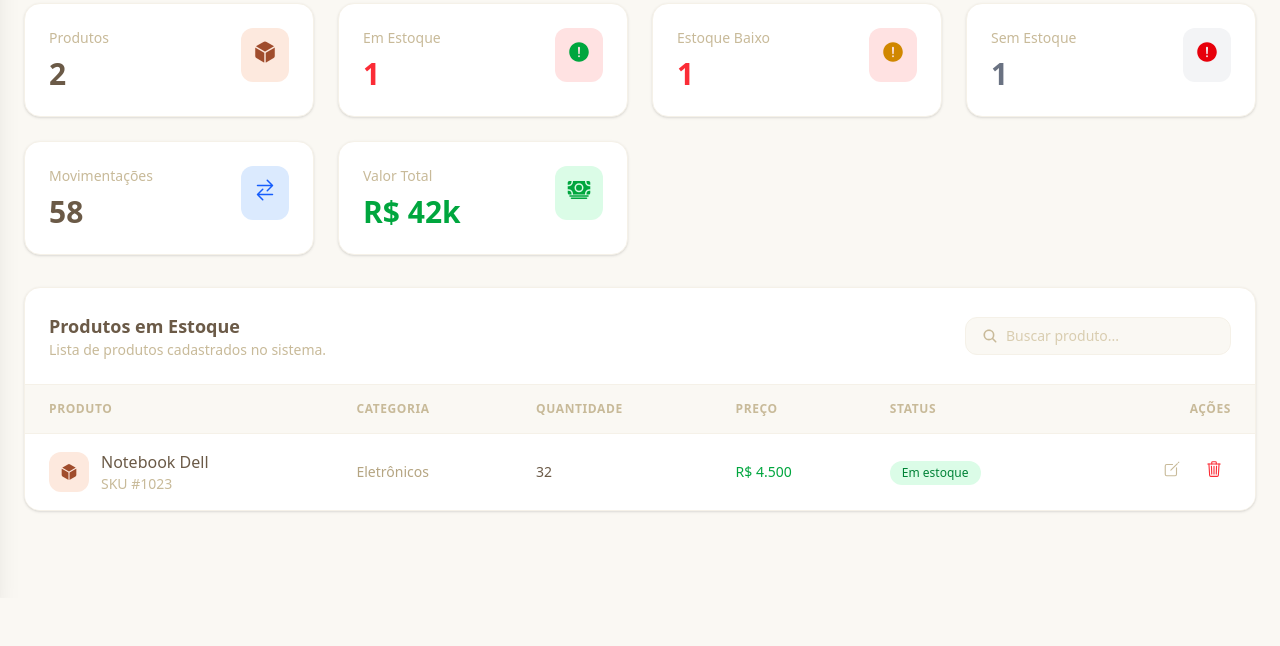
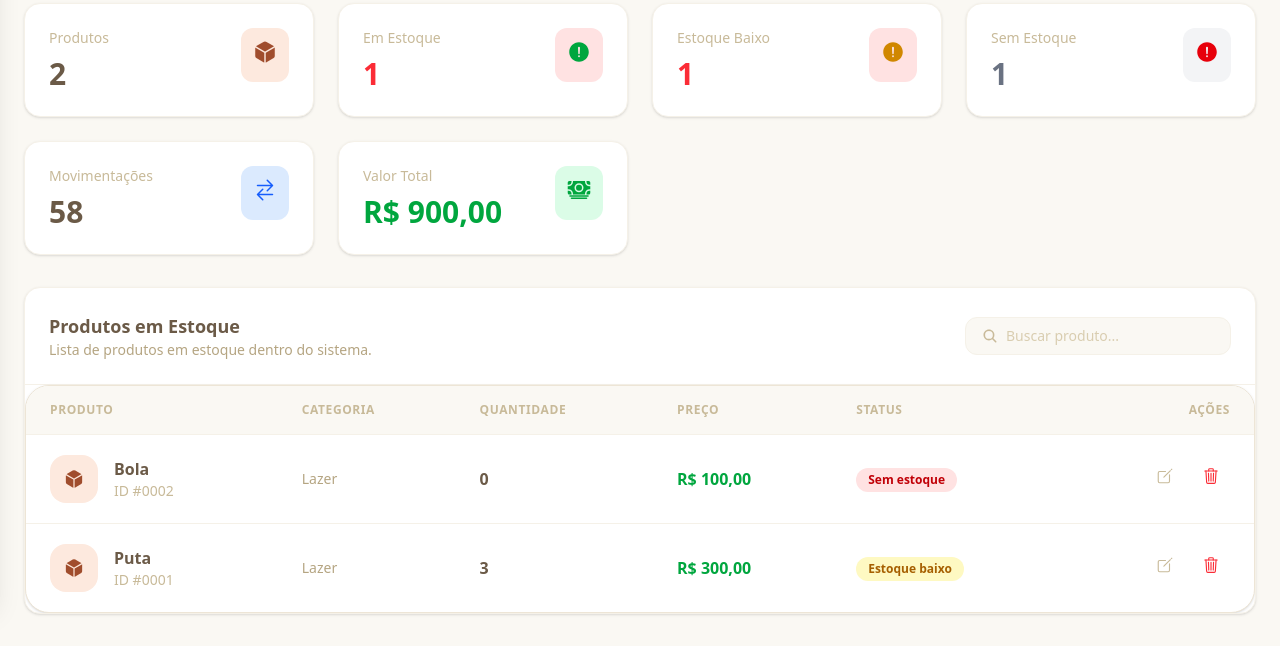
Before and after one commit to Joao-Valerio/Estoque, a Django app: page /estoque/ in a window 1280 px wide. Shown: the part 202-848 px from the top of the page. Before the commit the page ends 714 px from the top, so only its background shows below. Run offline with Django 5.2, Linux system fonts and the light colour scheme; data comes from the database, SQL or seed files in the repository; style sheets or scripts are compiled from the project's sources.

Commit message:
feat: removeno mock da tabela e pegando dados reais

```diff
--- a/website/templates/estoque.html
+++ b/website/templates/estoque.html
@@ -23,9 +23,7 @@
         <!-- ACTIONS -->
         <div class="flex items-center gap-3">
 
-            <a
-                href="{% url 'create_produto' %}"
-                class="
+            <a href="{% url 'create_produto' %}" class="
                     inline-flex items-center gap-2
                     rounded-xl
                     bg-stone-700
@@ -35,13 +33,9 @@
                     transition-all
                     hover:bg-stone-800
                     btn-primary
-                "
-            >
+                ">
 
-                <ion-icon
-                    name="add"
-                    class="text-lg "
-                ></ion-icon>
+                <ion-icon name="add" class="text-lg "></ion-icon>
 
                 Novo Produto
 
@@ -73,10 +67,7 @@
 
                 <div class="rounded-xl bg-stone-100 p-3">
 
-                    <ion-icon
-                        name="cube"
-                        class="text-2xl text-stone-700"
-                    ></ion-icon>
+                    <ion-icon name="cube" class="text-2xl text-stone-700"></ion-icon>
 
                 </div>
 
@@ -102,10 +93,7 @@
 
                 <div class="rounded-xl bg-red-100 p-3">
 
-                    <ion-icon
-                        name="alert-circle"
-                        class="text-2xl text-green-600"
-                    ></ion-icon>
+                    <ion-icon name="alert-circle" class="text-2xl text-green-600"></ion-icon>
 
                 </div>
 
@@ -132,10 +120,7 @@
 
                 <div class="rounded-xl bg-red-100 p-3">
 
-                    <ion-icon
-                        name="alert-circle"
-                        class="text-2xl text-yellow-600"
-                    ></ion-icon>
+                    <ion-icon name="alert-circle" class="text-2xl text-yellow-600"></ion-icon>
 
                 </div>
 
@@ -161,10 +146,7 @@
 
                 <div class="rounded-xl bg-gray-100 p-3">
 
-                    <ion-icon
-                        name="alert-circle"
-                        class="text-2xl text-red-600"
-                    ></ion-icon>
+                    <ion-icon name="alert-circle" class="text-2xl text-red-600"></ion-icon>
 
                 </div>
 
@@ -191,10 +173,7 @@
 
                 <div class="rounded-xl bg-blue-100 p-3">
 
-                    <ion-icon
-                        name="swap-horizontal"
-                        class="text-2xl text-blue-600"
-                    ></ion-icon>
+                    <ion-icon name="swap-horizontal" class="text-2xl text-blue-600"></ion-icon>
 
                 </div>
 
@@ -214,17 +193,14 @@
                     </p>
 
                     <h2 class="text-3xl font-bold text-green-600">
-                        R$ 42k
+                        R$ {{ valor_total|floatformat:2 }}
                     </h2>
 
                 </div>
 
                 <div class="rounded-xl bg-green-100 p-3">
 
-                    <ion-icon
-                        name="cash"
-                        class="text-2xl text-green-600"
-                    ></ion-icon>
+                    <ion-icon name="cash" class="text-2xl text-green-600"></ion-icon>
 
                 </div>
 
@@ -246,8 +222,8 @@
                     Produtos em Estoque
                 </h2>
 
-                <p class="text-sm text-sand-500">
-                    Lista de produtos cadastrados no sistema.
+                <p class="text-sm text-sand-600">
+                    Lista de produtos em estoque dentro do sistema.
                 </p>
 
             </div>
@@ -255,57 +231,59 @@
             <!-- SEARCH -->
             <div class="flex items-center gap-2 rounded-xl border border-sand-100 bg-sand-50 px-4 py-2">
 
-                <ion-icon
-                    name="search"
-                    class="text-sand-500"
-                ></ion-icon>
+                <ion-icon name="search" class="text-sand-500"></ion-icon>
 
-                <input
-                    type="text"
-                    placeholder="Buscar produto..."
-                    class="
+                <input type="text" placeholder="Buscar produto..." class="
                         w-52
                         bg-transparent
                         text-sm
                         outline-none
                         placeholder-sand-400
-                    "
-                >
+                    ">
 
             </div>
 
         </div>
 
         <!-- TABLE -->
+        <div class="overflow-hidden rounded-3xl border border-sand-200 bg-white shadow-sm">
+
             <div class="overflow-x-auto">
 
-            <table class="min-w-full divide-y divide-sand-100">
+                <table class="w-full min-w-full table-auto">
 
-                <thead class="bg-sand-50">
+                    <!-- HEADER -->
+                    <thead class="border-b border-sand-100 bg-sand-50">
 
                         <tr>
 
-                        <th class="px-6 py-4 text-left text-xs font-semibold uppercase tracking-wider text-sand-500">
+                            <th
+                                class="px-6 py-4 text-left text-xs font-semibold uppercase tracking-wider text-sand-500">
                                 Produto
                             </th>
 
-                        <th class="px-6 py-4 text-left text-xs font-semibold uppercase tracking-wider text-sand-500">
+                            <th
+                                class="px-6 py-4 text-left text-xs font-semibold uppercase tracking-wider text-sand-500">
                                 Categoria
                             </th>
 
-                        <th class="px-6 py-4 text-left text-xs font-semibold uppercase tracking-wider text-sand-500">
+                            <th
+                                class="px-6 py-4 text-left text-xs font-semibold uppercase tracking-wider text-sand-500">
                                 Quantidade
                             </th>
 
-                        <th class="px-6 py-4 text-left text-xs font-semibold uppercase tracking-wider text-sand-500">
+                            <th
+                                class="px-6 py-4 text-left text-xs font-semibold uppercase tracking-wider text-sand-500">
                                 Preço
                             </th>
 
-                        <th class="px-6 py-4 text-left text-xs font-semibold uppercase tracking-wider text-sand-500">
+                            <th
+                                class="px-6 py-4 text-left text-xs font-semibold uppercase tracking-wider text-sand-500">
                                 Status
                             </th>
 
-                        <th class="px-6 py-4 text-right text-xs font-semibold uppercase tracking-wider text-sand-500">
+                            <th
+                                class="px-6 py-4 text-right text-xs font-semibold uppercase tracking-wider text-sand-500">
                                 Ações
                             </th>
 
@@ -313,32 +291,32 @@
 
                     </thead>
 
-                <tbody class="divide-y divide-sand-100 bg-white">
+                    <!-- BODY -->
+                    <tbody class="divide-y divide-sand-100">
 
-                    <!-- ITEM -->
-                    <tr class="transition-colors hover:bg-sand-50">
+                        {% for produto in produtos %}
 
-                        <td class="whitespace-nowrap px-6 py-4">
+                        <tr class="transition hover:bg-sand-50">
 
-                            <div class="flex items-center gap-3">
+                            <!-- PRODUTO -->
+                            <td class="px-6 py-5">
 
-                                <div class="flex h-10 w-10 items-center justify-center rounded-xl bg-stone-100">
+                                <div class="flex items-center gap-4">
 
-                                    <ion-icon
-                                        name="cube"
-                                        class="text-lg text-stone-700"
-                                    ></ion-icon>
+                                    <div class="flex h-12 w-12 items-center justify-center rounded-2xl bg-stone-100">
+
+                                        <ion-icon name="cube" class="text-xl text-stone-700"></ion-icon>
 
                                     </div>
 
                                     <div>
 
-                                    <p class="font-medium text-sand-900">
-                                        Notebook Dell
+                                        <p class="font-semibold text-sand-900">
+                                            {{ produto.nome }}
                                         </p>
 
                                         <p class="text-sm text-sand-500">
-                                        SKU #1023
+                                            ID #{{ produto.pk|stringformat:"04d" }}
                                         </p>
 
                                     </div>
@@ -347,62 +325,98 @@
 
                             </td>
 
-                        <td class="px-6 py-4 text-sm text-sand-600">
-                            Eletrônicos
+                            <!-- CATEGORIA -->
+                            <td class="px-6 py-5 text-sm text-sand-600">
+
+                                {% if produto.categoria %}
+                                {{ produto.categoria.nome }}
+                                {% else %}
+                                Sem categoria
+                                {% endif %}
+
                             </td>
 
-                        <td class="px-6 py-4 text-sm font-medium text-sand-900">
-                            32
+                            <!-- QUANTIDADE -->
+                            <td class="px-6 py-5">
+
+                                <span class="font-semibold text-sand-900">
+                                    {{ produto.quantidade }}
+                                </span>
+
                             </td>
 
-                        <td class="px-6 py-4 text-sm font-medium text-green-600">
-                            R$ 4.500
+                            <!-- PREÇO -->
+                            <td class="px-6 py-5">
+
+                                <span class="font-semibold text-green-600">
+                                    R$ {{ produto.preco|floatformat:2 }}
+                                </span>
+
                             </td>
 
-                        <td class="px-6 py-4">
+                            <!-- STATUS -->
+                            <td class="px-6 py-5">
+
+                                {% if produto.quantidade == 0 %}
+
+                                <span class="
+                                inline-flex items-center rounded-full
+                                bg-red-100 px-3 py-1
+                                text-xs font-semibold text-red-700
+                            ">
+                                    Sem estoque
+                                </span>
+
+                                {% elif produto.quantidade <= produto.quantidade_minima %}
+                                <span class="
+                                inline-flex items-center rounded-full
+                                bg-yellow-100 px-3 py-1
+                                text-xs font-semibold text-yellow-700
+                            ">
+                                    Estoque baixo
+                                </span>
+
+                                {% else %}
 
                                 <span class="
                                 inline-flex items-center rounded-full
                                 bg-green-100 px-3 py-1
-                                text-xs font-medium text-green-700
+                                text-xs font-semibold text-green-700
                             ">
                                     Em estoque
                                 </span>
 
+                                {% endif %}
+
                             </td>
 
-                        <td class="px-6 py-4 text-right">
+                            <!-- AÇÕES -->
+                            <td class="px-6 py-5">
 
                                 <div class="flex items-center justify-end gap-2">
 
-                                <button class="
-                                    rounded-lg
-                                    p-2
+                                    <!-- EDITAR -->
+                                    <a href="{% url 'update_produto' produto.id %}" class="
+                                    rounded-xl p-2.5
                                     text-sand-500
-                                    transition-colors
+                                    transition
                                     hover:bg-sand-100
                                     hover:text-sand-900
                                 ">
 
-                                    <ion-icon
-                                        name="create-outline"
-                                        class="text-lg"
-                                    ></ion-icon>
+                                        <ion-icon name="create-outline" class="text-lg"></ion-icon>
 
-                                </button>
+                                    </a>
 
+                                    <!-- EXCLUIR -->
                                     <button class="
-                                    rounded-lg
-                                    p-2
+                                    rounded-xl p-2.5
                                     text-red-500
-                                    transition-colors
+                                    transition
                                     hover:bg-red-50
                                 ">
 
-                                    <ion-icon
-                                        name="trash-outline"
-                                        class="text-lg"
-                                    ></ion-icon>
+                                        <ion-icon name="trash-outline" class="text-lg"></ion-icon>
 
                                     </button>
 
@@ -411,6 +425,38 @@
                             </td>
 
                         </tr>
+
+                        {% empty %}
+
+                        <!-- EMPTY STATE -->
+                        <tr>
+
+                            <td colspan="6" class="px-6 py-16 text-center">
+
+                                <div class="flex flex-col items-center">
+
+                                    <div
+                                        class="mb-4 flex h-16 w-16 items-center justify-center rounded-full bg-sand-100">
+
+                                        <ion-icon name="cube-outline" class="text-3xl text-sand-500"></ion-icon>
+
+                                    </div>
+
+                                    <h3 class="text-lg font-semibold text-sand-800">
+                                        Nenhum produto encontrado
+                                    </h3>
+
+                                    <p class="mt-1 text-sm text-sand-500">
+                                        Cadastre um novo produto no sistema.
+                                    </p>
+
+                                </div>
+
+                            </td>
+
+                        </tr>
+
+                        {% endfor %}
 
                     </tbody>
 
@@ -421,4 +467,6 @@
         </div>
 
     </div>
+
+</div>
 {% endblock %}
--- a/website/views.py
+++ b/website/views.py
@@ -85,6 +85,16 @@ class ModeloPageView(TemplateView):
 class EstoquePageView(DashboardContextMixin, TemplateView):
     template_name = "estoque.html"
 
+    def get_context_data(self, **kwargs):
+        context = super().get_context_data(**kwargs)
+        context["produtos"] = (
+            Produto.objects.select_related("categoria", "fornecedor").order_by(
+                "nome"
+            )
+        )
+        return context
+
+
 class RelatorioPageView(TemplateView):
     template_name = "relatorio.html"
 
```
Lines whose indentation alone changed are shown as unchanged.
